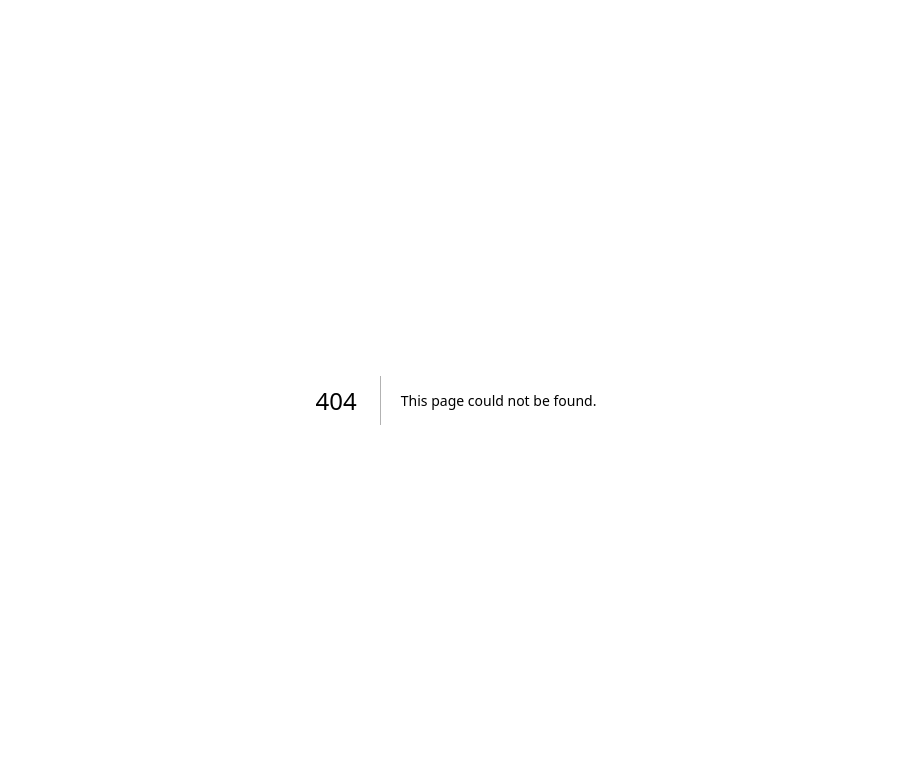
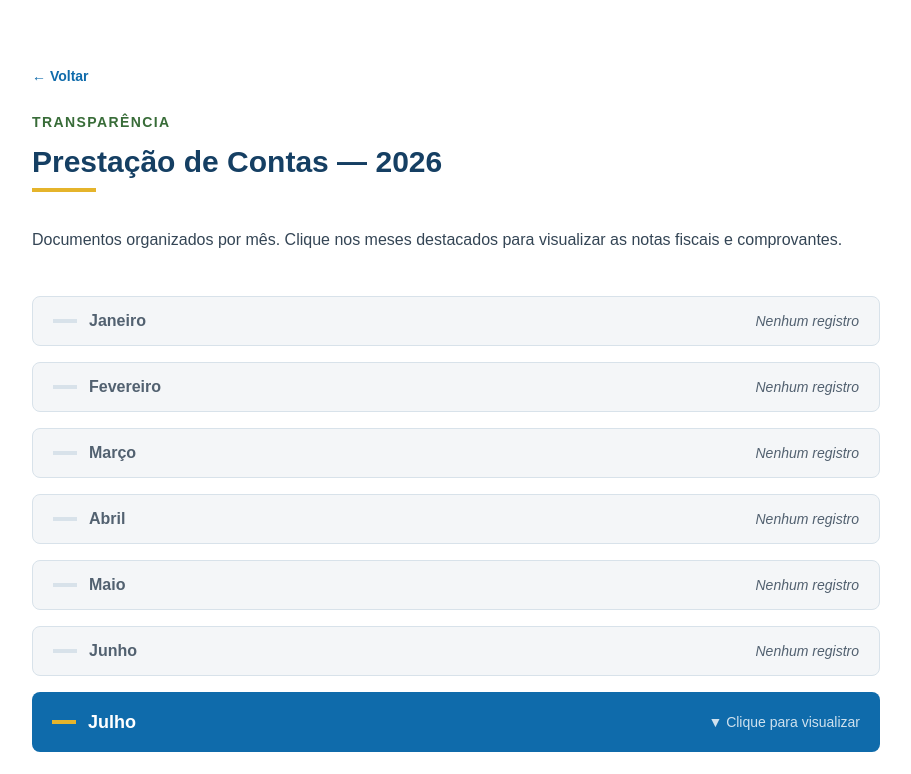
Before and after one commit to robsonlopespb1-ux/site-conselho-comunidade-jp, a Next.js app: page /prestacao-de-contas/2026 in a window 1280 px wide. Before the commit this address had no page. Shown: the top 774 px of the page, without its empty margins (184-1095 px from the left). Built offline with nearby package versions, Linux system fonts and the light colour scheme.

Commit message:
feat: prestacao de contas com seletor de anos e meses colapsaveis (details/summary)

```diff
--- /dev/null
+++ b/src/app/prestacao-de-contas/2026/page.tsx
@@ -0,0 +1,149 @@
+import type { Metadata } from "next";
+import Link from "next/link";
+
+export const metadata: Metadata = {
+  title: "Prestação de Contas 2026 — Conselho da Comunidade JP",
+  description:
+    "Notas fiscais e comprovantes de 2026 do Conselho da Comunidade da Comarca de João Pessoa.",
+};
+
+const meses = [
+  "Janeiro",
+  "Fevereiro",
+  "Março",
+  "Abril",
+  "Maio",
+  "Junho",
+  "Julho",
+  "Agosto",
+  "Setembro",
+  "Outubro",
+  "Novembro",
+  "Dezembro",
+];
+
+// Meses que possuem documentos publicados — inclua o mês aqui e adicione a
+// condição correspondente no map para o card aparecer dentro do <details>.
+const mesesComNotas = ["Julho"];
+
+function NotaFiscalJulho() {
+  return (
+    <div className="rounded-lg border border-[#d8e2ea] bg-[#f4f6f8] p-6">
+      <div className="mb-3 flex items-center gap-2">
+        <span className="rounded-full bg-[#0f6bab] px-3 py-1 text-xs font-semibold uppercase tracking-widest text-white">
+          Nota Fiscal
+        </span>
+      </div>
+
+      <h3 className="mb-2 text-lg font-bold text-[#153f63]">
+        Aquisição de equipamentos musicais para projetos culturais nas
+        unidades prisionais
+      </h3>
+
+      <p className="mb-4 text-sm text-[#526170]">
+        Em parceria com o Juizado Especial Criminal de João Pessoa.
+      </p>
+
+      <div className="mb-4 rounded-lg border border-[#d8e2ea] bg-white p-4">
+        <div className="grid grid-cols-1 gap-3 text-sm text-[#344555] sm:grid-cols-3">
+          <div>
+            <p className="mb-1 text-xs font-semibold uppercase tracking-wide text-[#526170]">
+              NF-e
+            </p>
+            <p>Nº 000006509</p>
+          </div>
+          <div>
+            <p className="mb-1 text-xs font-semibold uppercase tracking-wide text-[#526170]">
+              Data de Emissão
+            </p>
+            <p>10/07/2026</p>
+          </div>
+          <div>
+            <p className="mb-1 text-xs font-semibold uppercase tracking-wide text-[#526170]">
+              Valor Total
+            </p>
+            <p className="font-bold text-[#153f63]">R$ 4.260,00</p>
+          </div>
+        </div>
+      </div>
+
+      <div className="mb-4">
+        <p className="mb-2 text-sm font-semibold text-[#344555]">
+          Itens adquiridos:
+        </p>
+        <ul className="list-inside list-disc space-y-1 text-sm text-[#344555]">
+          <li>5 unidades — Baqueta Liverpool 5B Lisa Madeira (par)</li>
+          <li>7 unidades — Baqueta Liverpool 7A Classic Series Madeira (par)</li>
+          <li>2 unidades — Cubo Baixo Staner BX-100</li>
+        </ul>
+      </div>
+
+      <a
+        href="https://drive.google.com/file/d/11wn30jKA8S3N_Df8W3KDxXvssvmSubRI/view?usp=sharing"
+        target="_blank"
+        rel="noopener noreferrer"
+        className="inline-flex items-center gap-2 text-sm font-semibold text-[#0f6bab] hover:underline"
+      >
+        📄 Ver nota fiscal completa (PDF)
+      </a>
+    </div>
+  );
+}
+
+export default function PrestacaoDeContas2026Page() {
+  return (
+    <main className="bg-white">
+      <div className="mx-auto max-w-4xl px-6 py-16">
+        <Link
+          href="/prestacao-de-contas"
+          className="text-sm font-semibold text-[#0f6bab] underline-offset-4 transition hover:underline"
+        >
+          ← Voltar
+        </Link>
+
+        <p className="mt-6 text-sm font-semibold uppercase tracking-widest text-[#386c38]">
+          Transparência
+        </p>
+        <h1 className="mt-3 text-3xl font-bold text-[#153f63]">
+          Prestação de Contas — 2026
+        </h1>
+        <div className="mt-2 mb-8 h-1 w-16 bg-[#e5b42b]" />
+
+        <p className="mb-10 text-base leading-8 text-[#344555] text-justify">
+          Documentos organizados por mês. Clique nos meses destacados para
+          visualizar as notas fiscais e comprovantes.
+        </p>
+
+        <style>{`summary::-webkit-details-marker { display: none; }`}</style>
+
+        {meses.map((mes) =>
+          mesesComNotas.includes(mes) ? (
+            <details key={mes} className="group mb-6">
+              <summary className="flex cursor-pointer list-none items-center gap-3 rounded-lg bg-[#0f6bab] px-5 py-4 text-white transition-colors duration-200 hover:bg-[#153f63]">
+                <span className="inline-block h-1 w-6 bg-[#e5b42b]" />
+                <span className="text-lg font-bold">{mes}</span>
+                <span className="ml-auto text-sm opacity-80">
+                  ▼ Clique para visualizar
+                </span>
+              </summary>
+              <div className="mt-4 pl-2">
+                {mes === "Julho" ? <NotaFiscalJulho /> : null}
+              </div>
+            </details>
+          ) : (
+            <div
+              key={mes}
+              className="mb-4 flex items-center gap-3 rounded-lg border border-[#d8e2ea] bg-[#f4f6f8] px-5 py-3"
+            >
+              <span className="inline-block h-1 w-6 bg-[#d8e2ea]" />
+              <span className="font-semibold text-[#526170]">{mes}</span>
+              <span className="ml-auto text-sm italic text-[#526170]">
+                Nenhum registro
+              </span>
+            </div>
+          ),
+        )}
+      </div>
+    </main>
+  );
+}
--- a/src/app/prestacao-de-contas/page.tsx
+++ b/src/app/prestacao-de-contas/page.tsx
@@ -35,74 +35,16 @@ export default function PrestacaoDeContasPage() {
           dos recursos.
         </p>
 
-        <div className="mt-10 mb-12">
-          <h2 className="mb-6 flex items-center gap-2 text-xl font-bold text-[#153f63] lg:text-2xl">
-            <span className="inline-block h-1 w-8 bg-[#e5b42b]" />
-            Julho de 2026
-          </h2>
-
-          <div className="rounded-lg border border-[#d8e2ea] bg-[#f4f6f8] p-6">
-            <div className="mb-3 flex items-center gap-2">
-              <span className="rounded-full bg-[#0f6bab] px-3 py-1 text-xs font-semibold uppercase tracking-widest text-white">
-                Nota Fiscal
-              </span>
-            </div>
-
-            <h3 className="mb-2 text-lg font-bold text-[#153f63]">
-              Aquisição de equipamentos musicais para projetos culturais nas
-              unidades prisionais
-            </h3>
-
-            <p className="mb-4 text-sm text-[#526170]">
-              Em parceria com o Juizado Especial Criminal de João Pessoa.
-            </p>
-
-            <div className="mb-4 rounded-lg border border-[#d8e2ea] bg-white p-4">
-              <div className="grid grid-cols-1 gap-3 text-sm text-[#344555] sm:grid-cols-3">
-                <div>
-                  <p className="mb-1 text-xs font-semibold uppercase tracking-wide text-[#526170]">
-                    NF-e
-                  </p>
-                  <p>Nº 000006509</p>
-                </div>
-                <div>
-                  <p className="mb-1 text-xs font-semibold uppercase tracking-wide text-[#526170]">
-                    Data de Emissão
-                  </p>
-                  <p>10/07/2026</p>
-                </div>
-                <div>
-                  <p className="mb-1 text-xs font-semibold uppercase tracking-wide text-[#526170]">
-                    Valor Total
-                  </p>
-                  <p className="font-bold text-[#153f63]">R$ 4.260,00</p>
-                </div>
-              </div>
-            </div>
-
-            <div className="mb-4">
-              <p className="mb-2 text-sm font-semibold text-[#344555]">
-                Itens adquiridos:
-              </p>
-              <ul className="list-inside list-disc space-y-1 text-sm text-[#344555]">
-                <li>5 unidades — Baqueta Liverpool 5B Lisa Madeira (par)</li>
-                <li>
-                  7 unidades — Baqueta Liverpool 7A Classic Series Madeira
-                  (par)
-                </li>
-                <li>2 unidades — Cubo Baixo Staner BX-100</li>
-              </ul>
-            </div>
-
-            <a
-              href="https://drive.google.com/file/d/11wn30jKA8S3N_Df8W3KDxXvssvmSubRI/view?usp=sharing"
-              target="_blank"
-              rel="noopener noreferrer"
-              className="inline-flex items-center gap-2 text-sm font-semibold text-[#0f6bab] hover:underline"
-            >
-              📄 Ver nota fiscal completa (PDF)
-            </a>
-          </div>
+        <h2 className="mt-10 mb-6 text-lg font-semibold text-[#153f63]">
+          Selecione o ano:
+        </h2>
+        <div className="grid grid-cols-2 gap-4 sm:grid-cols-3 lg:grid-cols-4">
+          <Link
+            href="/prestacao-de-contas/2026"
+            className="block rounded-lg bg-[#0f6bab] py-6 text-center text-xl font-bold text-white transition-colors duration-200 hover:bg-[#153f63]"
+          >
+            2026
+          </Link>
         </div>
       </div>
     </main>
```
